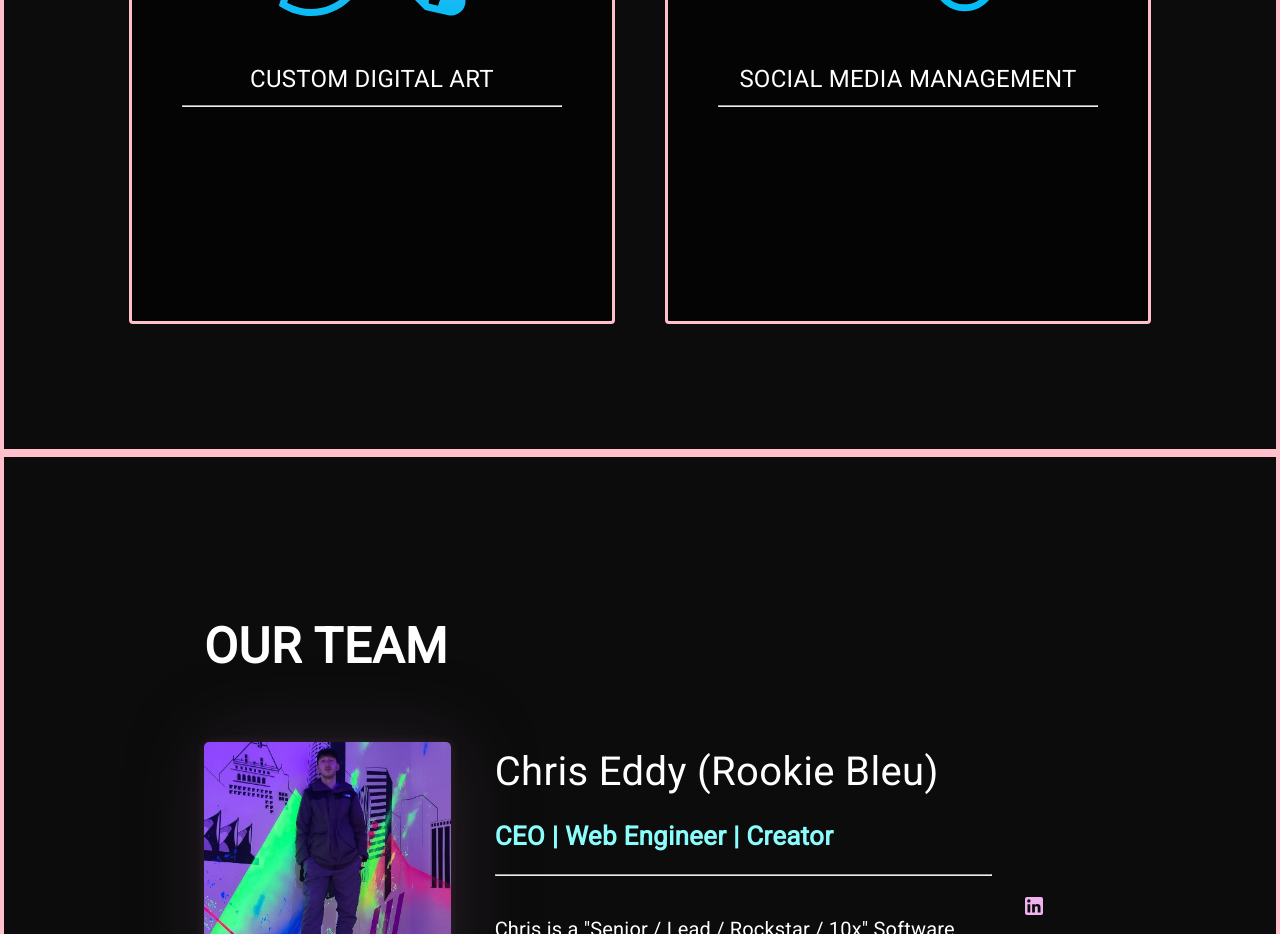
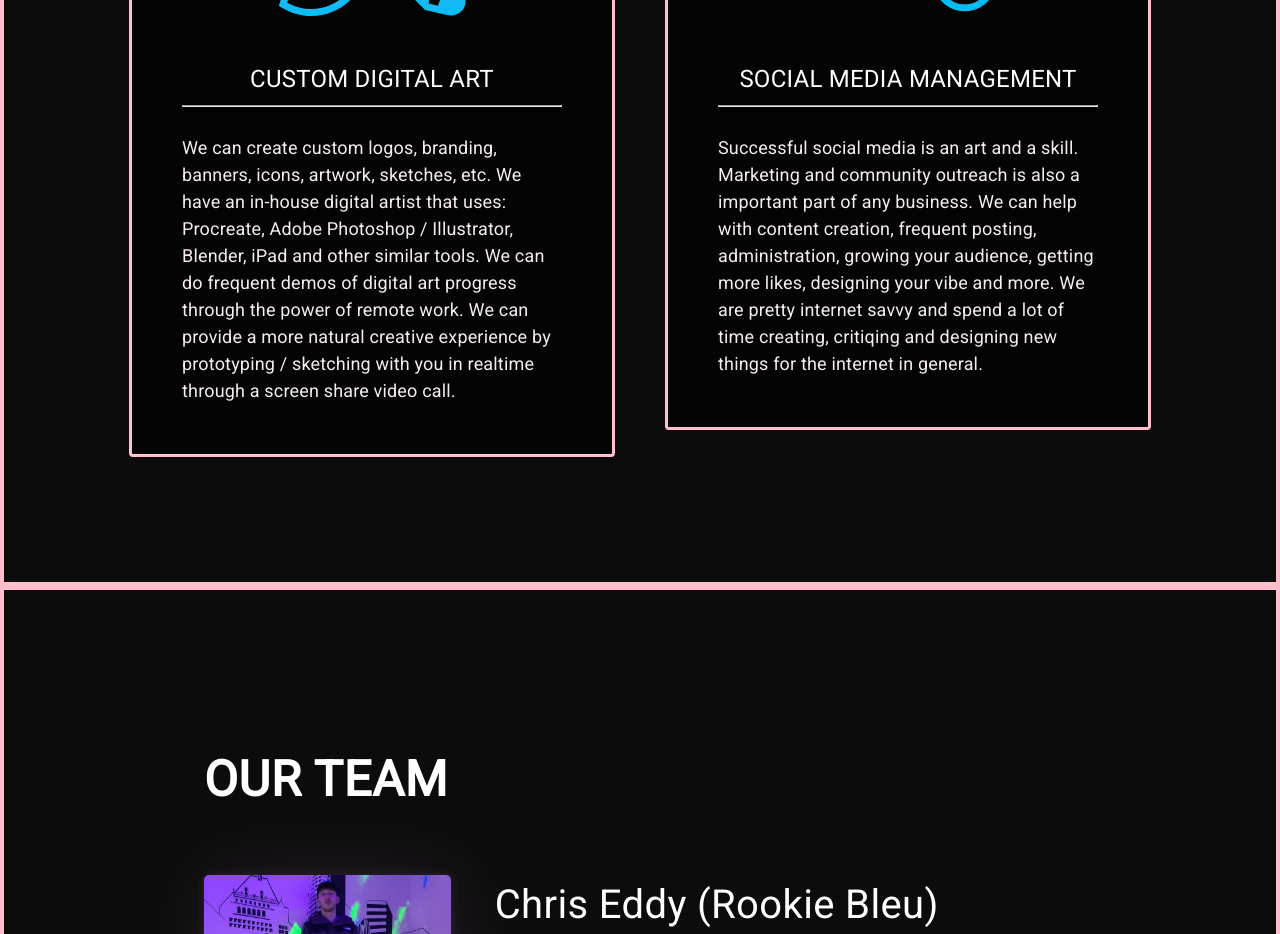
Before and after one commit to the-digital-labs/thedigitallabs.io, a React (Create React App) app: page / in a window 1280 px wide. Shown: the part 2900-3834 px from the top of the page. Built offline with nearby package versions, Linux system fonts and the light colour scheme.

Commit message:
more writing and footer highlights

```diff
--- a/src/components/Footer.js
+++ b/src/components/Footer.js
@@ -20,7 +20,7 @@ const useStyles = makeStyles((theme) => ({
   logo: {
     height: 65
   },
-  logoTitle: {
+  brand: {
     fontSize: 25,
   },
   copyright: {
@@ -35,7 +35,10 @@ const useStyles = makeStyles((theme) => ({
   },
   email: {
     fontSize: 18,
-    color: '#d69bd1 !important',
+    color: '#d69bd1',
+    '&:hover': {
+      color: 'white',
+    }
   },
   socialIcon: {
     paddingRight: 15
@@ -52,7 +55,7 @@ const Footer = (props) => {
       <Grid container>
         <Grid item lg={4} md={4} sm={12} xs={12} className={classes.gridItem}>
           <img src={logo} className={classes.logo} alt="footer-logo" />
-          <p className={classes.logoTitle}>The Digital Labs and Studios Inc.</p>
+          <p className={classes.brand + ' footer-brand'}>The Digital Labs and Studios Inc.</p>
           <p className={classes.copyright}>Copyright &copy; 2020</p>
         </Grid>
         <Grid item lg={4} md={4} sm={12} xs={12} className={classes.gridItem}>
--- a/src/components/Offering.js
+++ b/src/components/Offering.js
@@ -132,7 +132,10 @@ const Offering = (props) => {
             <br />
             <div className={classes.cardInfo}>
               <Typography className={classes.cardText + ' services-card-text'}>
-
+                We can create custom logos, branding, banners, icons, artwork, sketches, etc.
+                We have an in-house digital artist that uses: Procreate, Adobe Photoshop / Illustrator, Blender, iPad and other similar tools.
+                We can do frequent demos of digital art progress through the power of remote work.
+                We can provide a more natural creative experience by prototyping / sketching with you in realtime through a screen share video call.
               </Typography>
             </div>
           </Paper>
@@ -145,7 +148,8 @@ const Offering = (props) => {
             <br />
             <div className={classes.cardInfo}>
               <Typography className={classes.cardText + ' services-card-text'}>
-
+                Successful social media is an art and a skill. Marketing and community outreach is also a important part of any business. We can help with content creation, frequent posting, administration, growing your audience, getting more likes, designing your vibe and more.
+                We are pretty internet savvy and spend a lot of time creating, critiqing and designing new things for the internet in general.
               </Typography>
             </div>
           </Paper>
--- a/src/styles/footer.css
+++ b/src/styles/footer.css
@@ -10,6 +10,9 @@
   .footer {
     padding: 75px 25px 50px 25px !important;
   }
+  .footer-brand {
+  font-size: 22px !important;
+  }
 }
 
 @media only screen and (max-width: 768px) {
```
